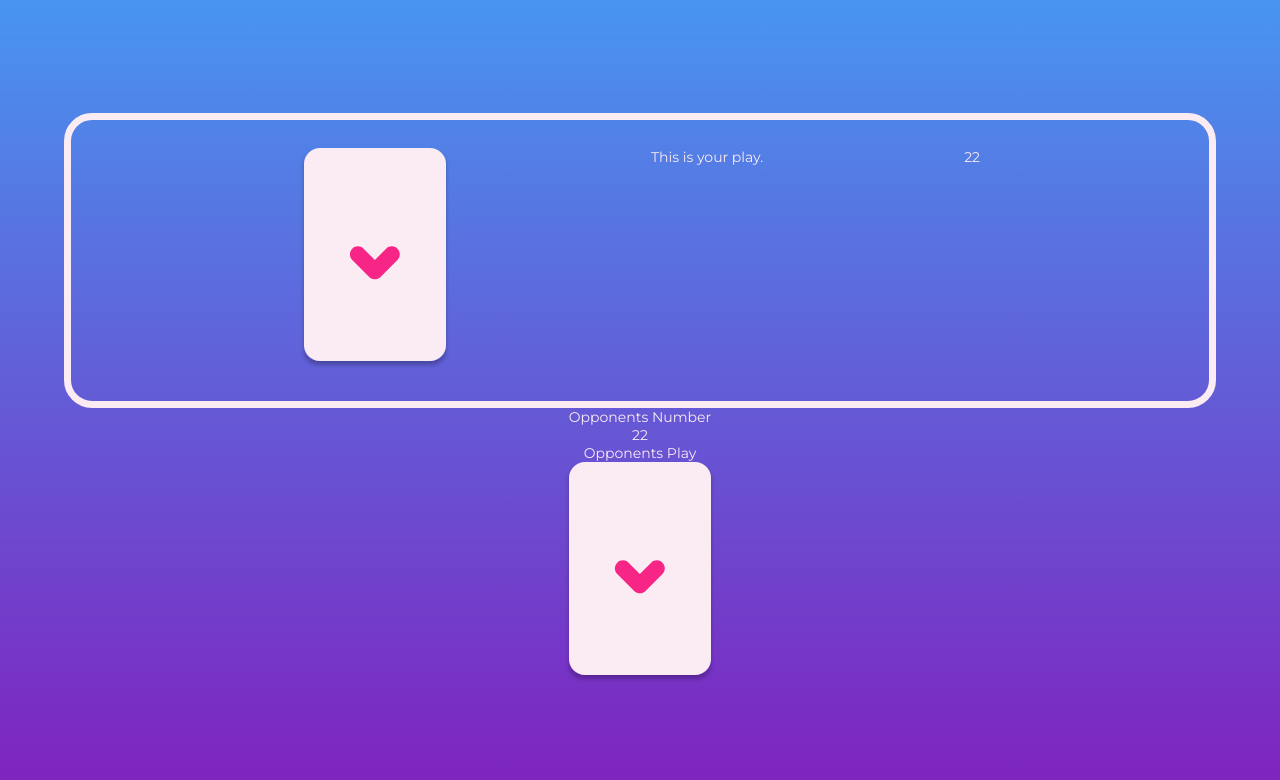
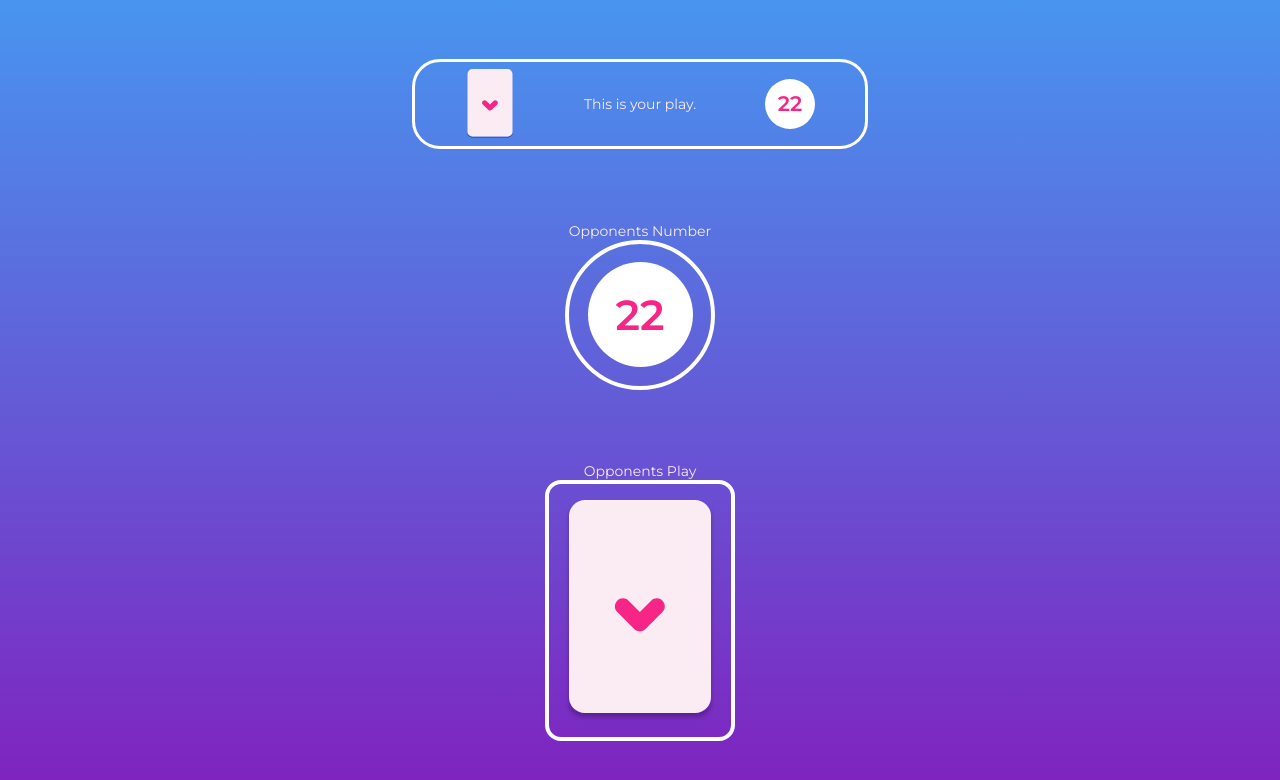
Before and after one commit to DrKins/uprex-nextjs, a Next.js app: page /game in a window 1280 px wide. Shown: the top 780 px of the page. Built offline with nearby package versions, Linux system fonts and the light colour scheme.

Commit message:
style(styling module): Game module, new classes

```diff
--- a/styles/Game.module.css
+++ b/styles/Game.module.css
@@ -1,12 +1,110 @@
+.gameContainer{
+    user-select: none;
+    display: flex;
+    flex-direction: column;
+    justify-content: space-evenly;
+    align-items: stretch;
+    height: 100vh;
+}
 .playerUI{
-    display: flex;
-    justify-content: space-evenly;
-    width: 90vw;
-    padding: 2em;
-    border: .5em solid #fbebf2;
+    display: grid;
+    grid-template-columns: repeat(3,1fr);
+    grid-template-rows: repeat(1,1fr);
+    justify-content: center;
+    border: .25em solid white;
     border-radius: 2em;
     -webkit-border-radius: 2em;
     -moz-border-radius: 2em;
     -ms-border-radius: 2em;
     -o-border-radius: 2em;
+    margin-bottom: 1em;
+    margin-left: 1em;
+    margin-right: 1em;
 }
+.playerCard > svg{
+    height: 6em;
+    padding: .5em;
+}
+.playerCard{
+    display: flex;
+    justify-content: center;
+    align-items: center;
+}
+.devideLine{
+    height: 50%;
+    align-self: center;
+    justify-self: center;
+    align-items: center;
+    display: flex;
+    justify-content: center;
+}
+.playerNumber{
+    display: flex;
+    align-items: center;
+    justify-content: center;
+}
+.playerBall{
+    width: 50px;
+    height: 50px;
+    background: white;
+    color: #F72585;
+    display: flex;
+    justify-content: center;
+    align-items: center;
+    font-size: 1.5em;
+    border-radius: 100%;
+    -webkit-border-radius: 100%;
+    -moz-border-radius: 100%;
+    -ms-border-radius: 100%;
+    -o-border-radius: 100%;
+    font-weight: 600;
+}
+.OpponentsUI{
+    display: flex;
+    flex-direction: column;
+    justify-content: center;
+    align-items: center;
+}
+.OpponentsNumber{
+    display: flex;
+    justify-content: center;
+    align-items: center;
+    height: 150px;
+    width: 150px;
+    border: .35em solid white;
+    border-radius: 100%;
+    -webkit-border-radius: 100%;
+    -moz-border-radius: 100%;
+    -ms-border-radius: 100%;
+    -o-border-radius: 100%;
+    margin-bottom: 1em;
+}
+.OpponentsCard{
+    display: flex;
+    justify-content: center;
+    align-items: center;
+    width:190px;
+    height:261px;
+    border-radius: 16px;
+    -webkit-border-radius: 16px;
+    -moz-border-radius: 16px;
+    -ms-border-radius: 16px;
+    -o-border-radius: 16px;
+    border: .35em solid white;
+}
+.Ball{
+    width: 2.5em;
+    height: 2.5em;
+    background: white;
+    color: #F72585;
+    display: flex;
+    justify-content: center;
+    align-items: center;
+    font-size: 3em;
+    border-radius: 2.5em;
+    -webkit-border-radius: 2.5em;
+    -moz-border-radius: 2.5em;
+    -ms-border-radius: 2.5em;
+    -o-border-radius: 2.5em;
+    font-weight: 600;
+}
```
